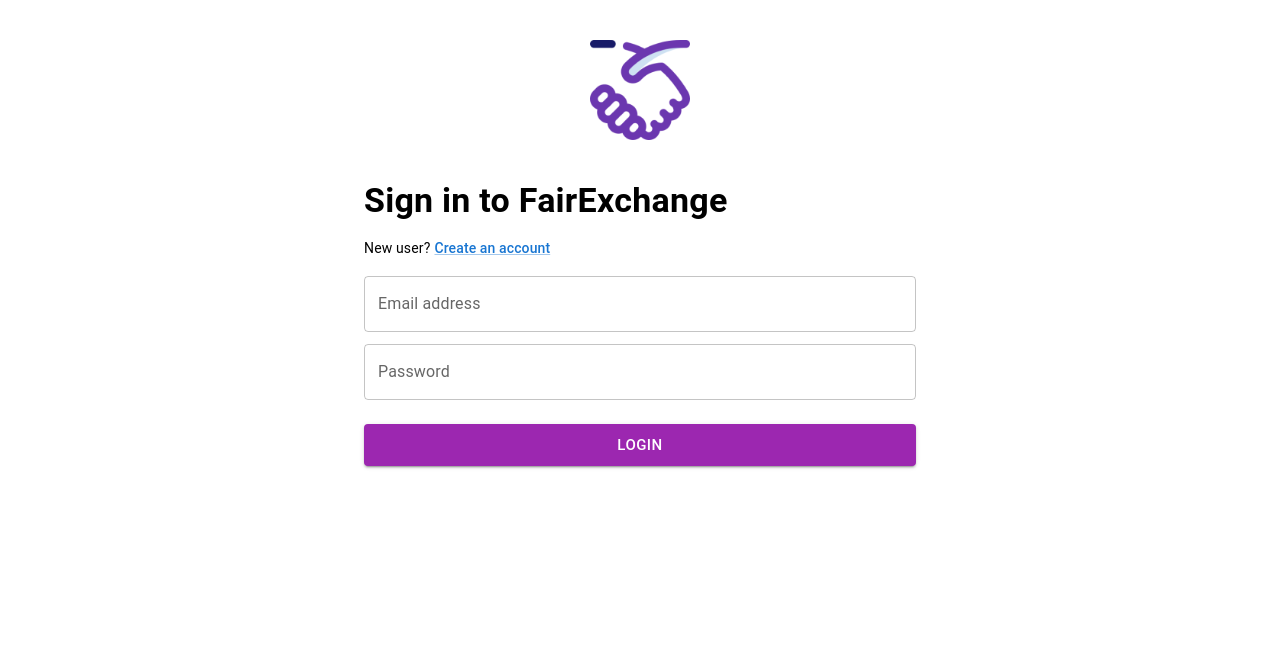
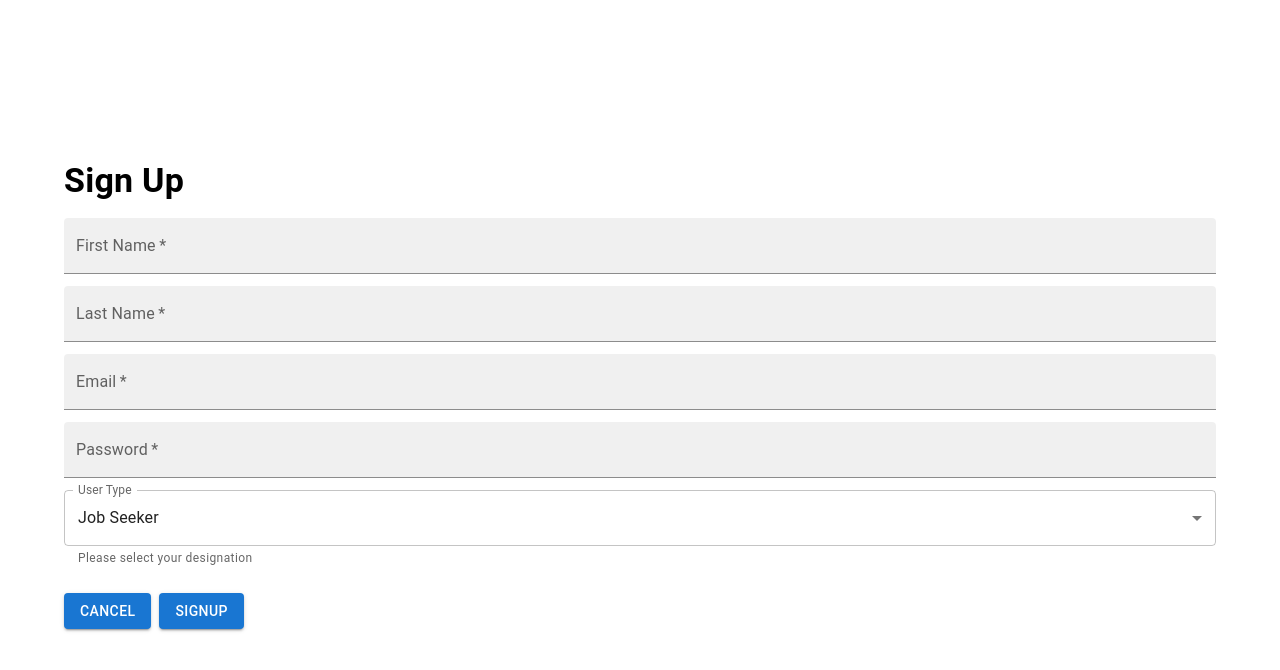
Before and after one commit to felicityy-li/BlackWingsHack2023, a React (Create React App) app in the folder frontend/: page / in a window 1280 px wide. Shown: the top 670 px of the page. Built offline with nearby package versions, Linux system fonts and the light colour scheme; the HTML template or start-up script is replaced by a standard one.

Commit message:
add sign up page feature

```diff
--- a/frontend/public/index.html
+++ b/frontend/public/index.html
@@ -3,7 +3,8 @@
   <head>
     <meta charset="utf-8" />
     <link rel="icon" href="%PUBLIC_URL%/favicon.ico" />
-    <meta name="viewport" content="width=device-width, initial-scale=1" />
+    <link rel="stylesheet" href="https://fonts.googleapis.com/css?family=Raleway" />
+    <meta name="viewport" content="initial-scale=1, width=device-width" />
     <meta name="theme-color" content="#000000" />
     <meta
       name="description"
--- a/frontend/src/App.js
+++ b/frontend/src/App.js
@@ -1,19 +1,16 @@
-import * as React from 'react';
-import Container from '@mui/material/Container';
-import Typography from '@mui/material/Typography';
-import Box from '@mui/material/Box';
-import Link from '@mui/material/Link';
-import SignIn from './pages/signin';
-
-
+import * as React from "react";
+import ReactDOM from "react-dom/client";
+import Container from "@mui/material/Container";
+import Typography from "@mui/material/Typography";
+import Box from "@mui/material/Box";
+import Link from "@mui/material/Link";
+import { SignUpContainer } from "./pages/SignUpContainer";
 
 export default function App() {
   return (
     <Container>
-        <SignIn />
-      <Box>
-
-      </Box>
+      <SignUpContainer />
+      <Box></Box>
     </Container>
   );
 }
--- /dev/null
+++ b/frontend/src/pages/SignUp.js
@@ -0,0 +1,96 @@
+import React, { useState } from "react";
+import {
+  TextField,
+  Button,
+  Stack,
+  Typography,
+  Select,
+  MenuItem,
+} from "@mui/material";
+
+export const SignUp = ({ handleClose }) => {
+  // each input has a state variable
+  const [firstName, setFirstName] = useState("");
+  const [lastName, setLastName] = useState("");
+  const [email, setEmail] = useState("");
+  const [password, setPassword] = useState("");
+  const [userType, setUserType] = useState("");
+
+  const handleSubmit = (e) => {
+    e.preventDefault();
+    //TODO: the code here should send the data to the DB
+    console.log(firstName, lastName, userType);
+    handleClose();
+  };
+
+  const options = ["Job Seeker", "Job Poster"];
+
+  return (
+    <>
+      <Typography
+        sx={{ fontWeight: "bold", marginBottom: 2, marginTop: 2 }}
+        variant="h4"
+      >
+        Sign Up
+      </Typography>
+      <form onSubmit={handleSubmit}>
+        <Stack spacing={3}>
+          <Stack spacing={1.5}>
+            <TextField
+              label="First Name"
+              variant="filled"
+              required
+              value={firstName}
+              onChange={(e) => setFirstName(e.target.value)}
+            />
+            <TextField
+              label="Last Name"
+              variant="filled"
+              required
+              value={lastName}
+              onChange={(e) => setLastName(e.target.value)}
+            />
+            <TextField
+              label="Email"
+              variant="filled"
+              type="email"
+              required
+              value={email}
+              onChange={(e) => setEmail(e.target.value)}
+            />
+            <TextField
+              label="Password"
+              variant="filled"
+              type="password"
+              required
+              value={password}
+              onChange={(e) => setPassword(e.target.value)}
+            />
+            <TextField
+              select
+              label="User Type"
+              defaultValue={options[0]}
+              helperText="Please select your designation"
+              onChange={(e) => setUserType(e.target.value)}
+            >
+              {options.map((option) => (
+                <MenuItem key={option} value={option}>
+                  {option}
+                </MenuItem>
+              ))}
+            </TextField>
+          </Stack>
+
+          <Stack direction="row" spacing={1}>
+            <Button variant="contained" onClick={handleClose}>
+              Cancel
+            </Button>
+            <Button type="submit" variant="contained" color="primary">
+              Signup
+            </Button>
+          </Stack>
+        </Stack>
+      </form>
+    </>
+  );
+};
--- /dev/null
+++ b/frontend/src/pages/SignUpContainer.js
@@ -0,0 +1,14 @@
+import { SignUp } from "./SignUp";
+import { Box } from "@mui/material";
+
+export const SignUpContainer = () => {
+  return (
+    <Box
+      sx={{
+        marginTop: 20,
+      }}
+    >
+      <SignUp />
+    </Box>
+  );
+};
```
Also changed, not shown: frontend/src/pages/signin.js (+30 -19 lines).
